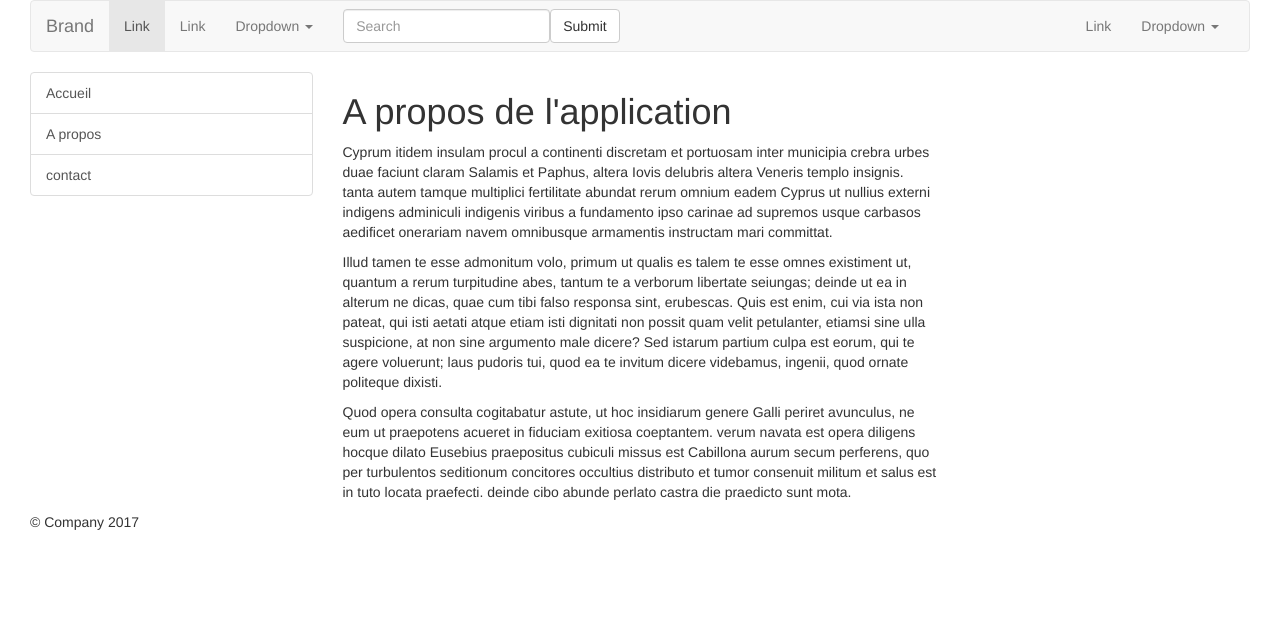
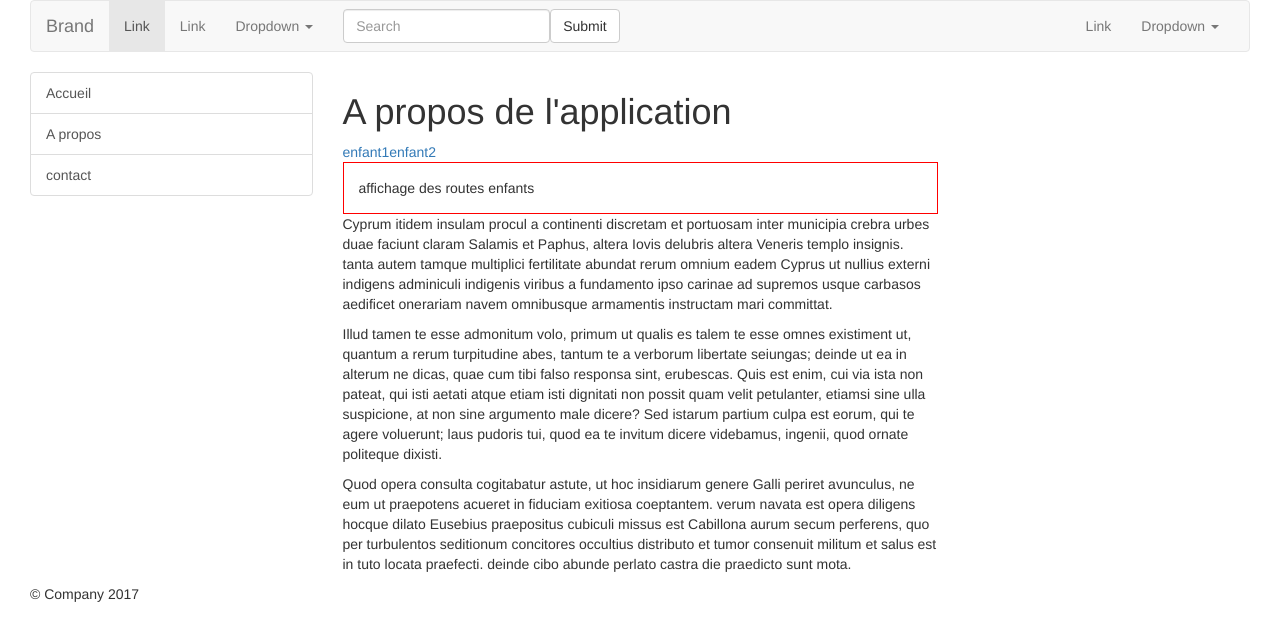
Before and after one commit to iknsa-formation/poec-symfony, an Angular app: page /about in a window 1280 px wide. Shown: the top 640 px of the page. Built offline with nearby package versions, Linux system fonts and the light colour scheme.

Commit message:
TP composants enfants

```diff
--- a/src/app/about/about.component.css
+++ b/src/app/about/about.component.css
@@ -0,0 +1,4 @@
+#outlet {
+	border: 1px red solid;
+	padding: 15px;
+}
--- a/src/app/about/about.component.html
+++ b/src/app/about/about.component.html
@@ -1,4 +1,14 @@
 <h1>A propos de l'application</h1>
+
+<nav>
+	<a [routerLink]="['child-one']">enfant1</a>
+	<a [routerLink]="['child-two']">enfant2</a>
+</nav>
+
+<div id='outlet'>
+	affichage des routes enfants
+	<router-outlet></router-outlet>
+</div>
 
 
 <p>
--- a/src/app/app.component.html
+++ b/src/app/app.component.html
@@ -9,6 +9,7 @@
   <link rel="stylesheet" href="https://maxcdn.bootstrapcdn.com/bootstrap/3.3.7/css/bootstrap.min.css" integrity="sha384-BVYiiSIFeK1dGmJRAkycuHAHRg32OmUcww7on3RYdg4Va+PmSTsz/K68vbdEjh4u" crossorigin="anonymous">
 </head>
 <body>
+
 
 
 <div class="container-fluid">
```
Also changed, not shown: src/app/app.module.ts (+10 -1 lines).
